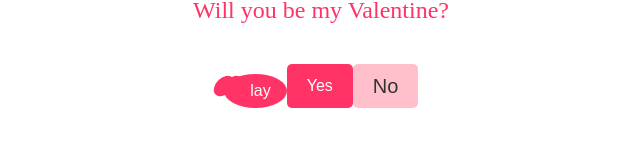
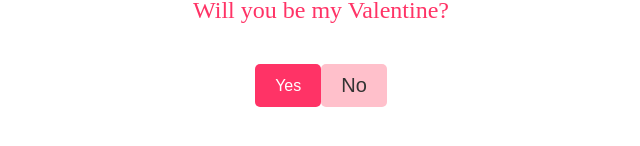
Before and after one commit to Preksha0420/Valentine, a React (Create React App) app: page / in a window 1280 px wide. Shown: the part 268-414 px from the top of the page, without its empty margins (319-959 px from the left). Built offline with nearby package versions, Linux system fonts and the light colour scheme.

Commit message:
New changes in audio button

```diff
--- a/src/App.js
+++ b/src/App.js
@@ -1,7 +1,6 @@
 import React, { useState } from "react";
 import "./App.css";
 
-const audio = new Audio('Ed Sheeran - Perfect.mp3');
 const phrases = [
   "No",
   "Are you sure?",
@@ -15,7 +14,7 @@ const phrases = [
 function App() {
   const [noCount, setNoCount] = useState(0);
   const [yesPressed, setYesPressed] = useState(false);
-  const [isAudioPlaying, setIsAudioPlaying] = useState(false);
+  const [audioPlaying, setAudioPlaying] = useState(false);
   const yesButtonSize = noCount * 20 + 16;
 
   function handleNoClick() {
@@ -27,12 +26,7 @@ function App() {
   }
 
   function handlePlayButtonClick() {
-    if (isAudioPlaying) {
-      audio.pause();
-    } else {
-      audio.play();
-    }
-    setIsAudioPlaying(!isAudioPlaying);
+    setAudioPlaying(true);
   }
 
   return (
@@ -44,11 +38,15 @@ function App() {
             src="https://media.tenor.com/gUiu1zyxfzYAAAAi/bear-kiss-bear-kisses.gif"
             className="kissing-bears"
           />
-          <div className="text">Yay!!!! I love you Momo!</div>
-          <audio loop>
-            <source src="Ed Sheeran - Perfect.mp3" type="audio/mp3" />
-            Your browser does not support the audio element.
-          </audio>
+          <div className="text">Yay!!!! I Love you Momo!</div>
+          {audioPlaying ? (
+            <audio autoPlay loop>
+              <source src="src\Ed Sheeran - Perfect.mp3" type="audio/mp3" />
+              Your browser does not support the audio element.
+            </audio>
+          ) : (
+            <button onClick={handlePlayButtonClick}>Play Background Music</button>
+          )}
         </>
       ) : (
         <>
@@ -61,12 +59,6 @@ function App() {
           <div className="question">Will you be my Valentine?</div>
           <div className="buttons-container">
             <button
-              className={`playButton ${isAudioPlaying ? 'pause' : 'play'}`}
-              onClick={handlePlayButtonClick}
-            >
-              {isAudioPlaying ? 'Pause' : 'Play'}
-            </button>
-            <button
               className="yesButton"
               style={{ fontSize: yesButtonSize }}
               onClick={() => setYesPressed(true)}
@@ -77,8 +69,11 @@ function App() {
               {getNoButtonText()}
             </button>
           </div>
-          <audio loop>
-            <source src="Ed Sheeran - Perfect.mp3" type="audio/mp3" />
+          <audio autoPlay loop>
+            <source
+              src="src\Ed Sheeran - Perfect.mp3"
+              type="audio/mp3"
+            />
             Your browser does not support the audio element.
           </audio>
         </>
```
